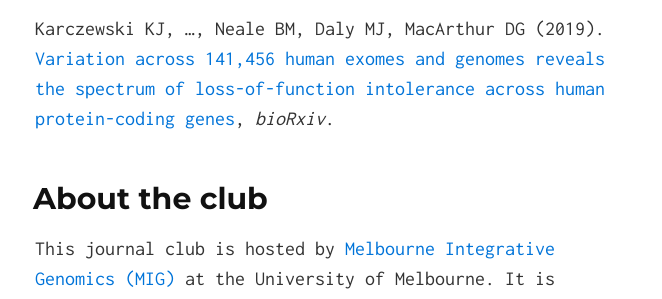
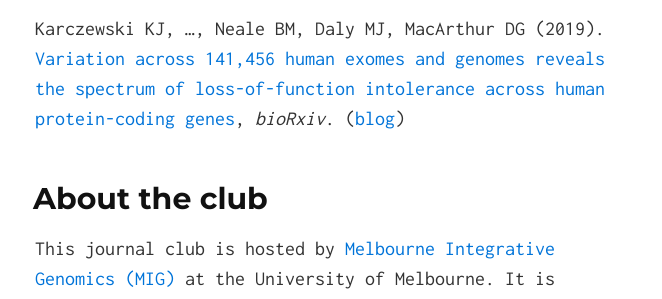
Before and after one commit to melbintgen/statgen-journal-club, a Jekyll site: the page built from index.md, in a window 1280 px wide and 900 px high, scrolled down 334 px. Shown: the part 152-451 px from the top of the window, without its empty margins (305-967 px from the left). Built offline with Jekyll 4.4.1, drawn with Linux system fonts in a browser that asks for light colours; our own code applies the rules of GitHub Pages for plain Markdown files.

Commit message:
Add blog post for gnomAD paper

```diff
--- a/index.md
+++ b/index.md
@@ -13,6 +13,7 @@ Karczewski KJ, ..., Neale BM, Daly MJ, MacArthur DG (2019).  [Variation across
 141,456 human exomes and genomes reveals the spectrum of loss-of-function
 intolerance across human protein-coding genes](https://doi.org/10.1101/531210),
 *bioRxiv*.
+([blog](http://www.cureffi.org/2019/01/28/using-human-lof-variants-to-evaluate-drug-targets/))
 
 
 ## About the club
```
